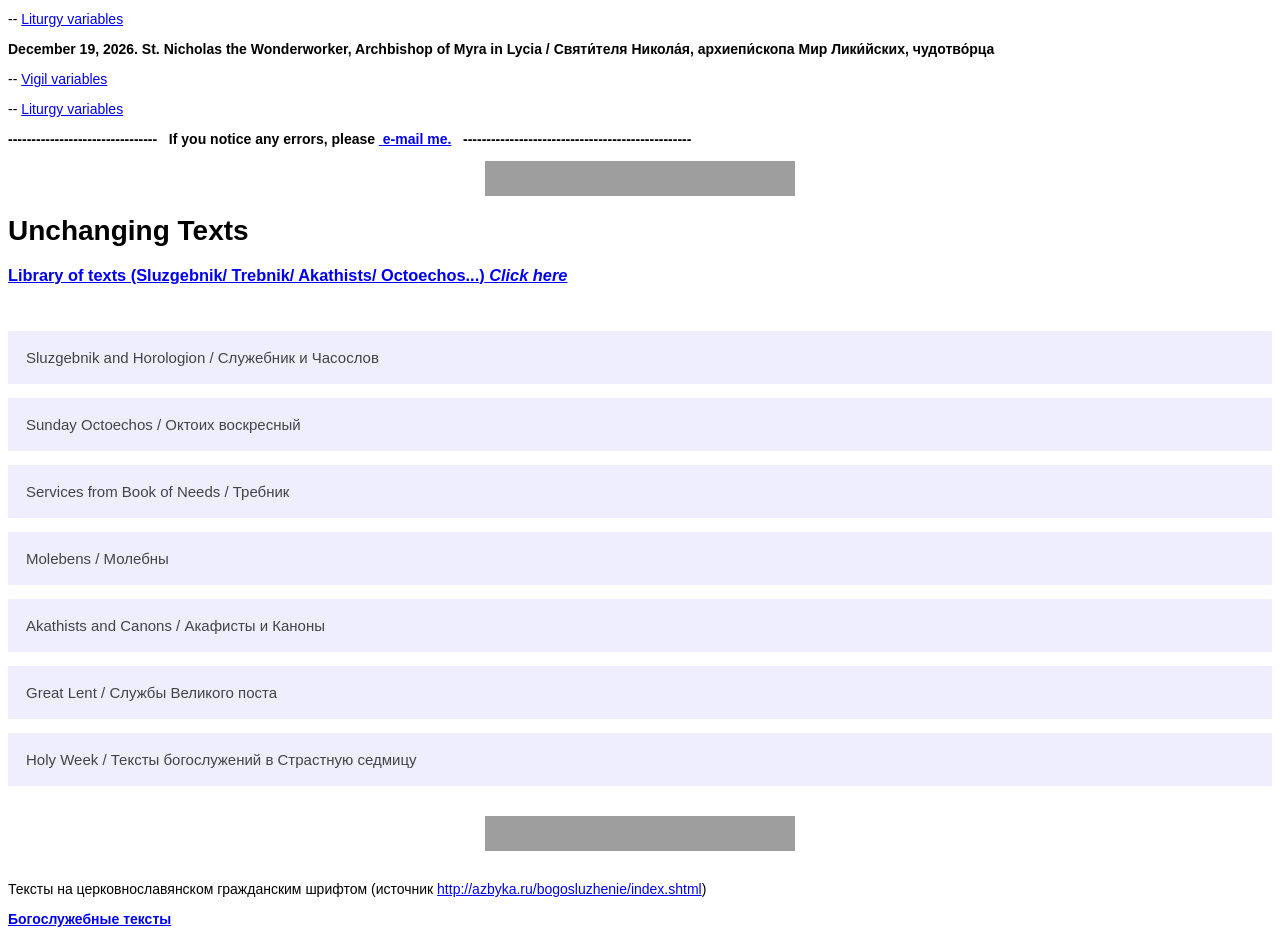
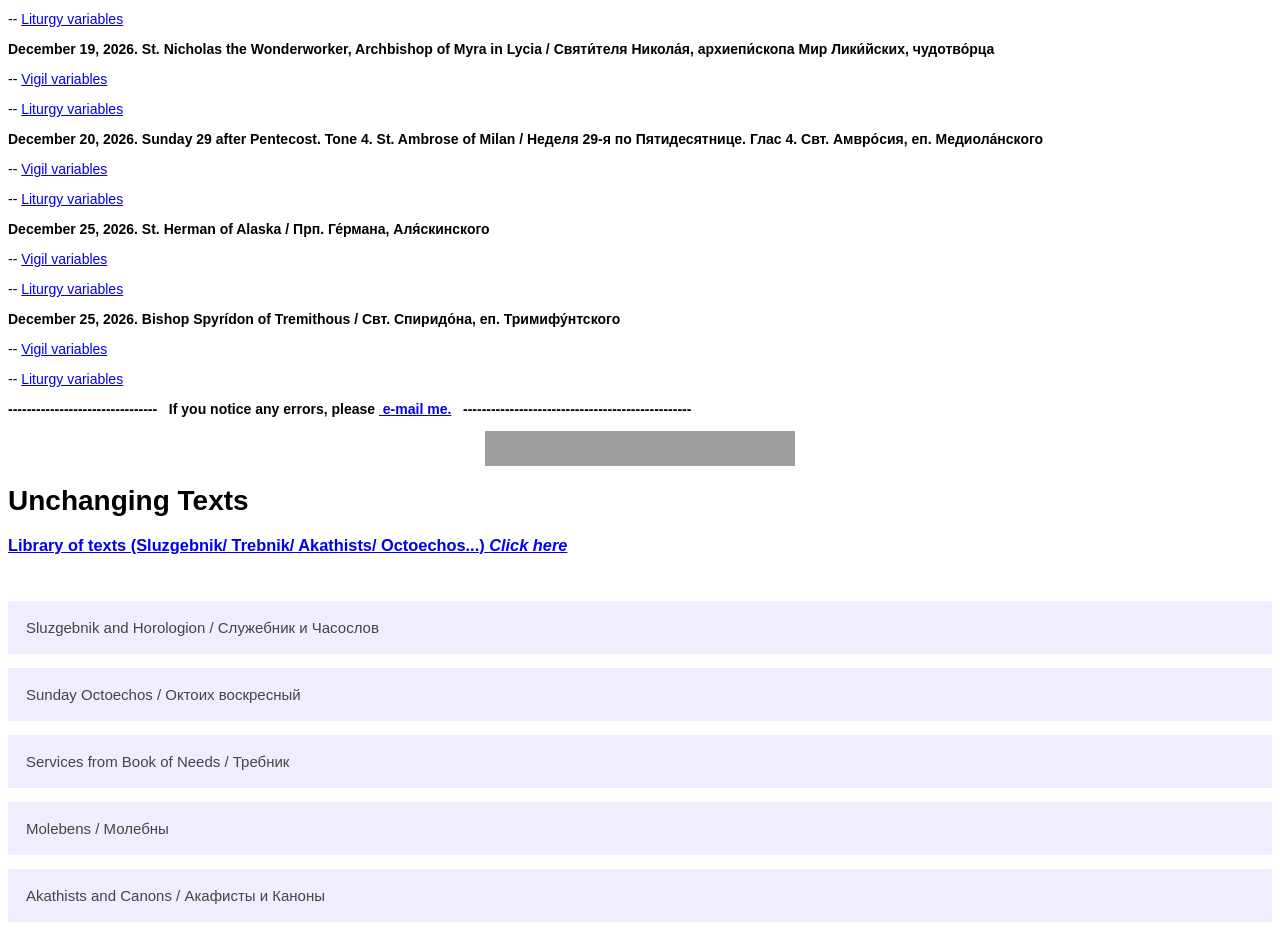
Before and after one commit to textsorthodoxaustin/textsorthodoxaustin.github.io, a plain HTML site: page index.html in a window 1280 px wide. Shown: the part 1302-2232 px from the top of the page. Drawn offline with Linux system fonts and the light colour scheme; grey boxes are pictures that could not be loaded.

Commit message:
Update index.html

```diff
--- a/index.html
+++ b/index.html
@@ -171,6 +171,44 @@ Vigil variables </a></p>
 <p>-- <a href="https://drive.google.com/file/d/1w1J02K0bgsgXq5Ou5F3YET5WZZLaWKkl/view?usp=drive_link">
 Liturgy variables </a>
 </p>
+
+<p><strong> December 20, 2026. Sunday 29 after Pentecost. Tone 4. St. Ambrose of Milan
+ / Неделя 29-я по Пятидесятнице. Глас 4. Свт. Амвро́сия, еп. Медиола́нского
+</strong>
+</p>
+<p>-- <a href="https://drive.google.com/file/d/1TprWAwCIefrrJK46xNblZa4aoDoppcTb/view?usp=drive_link">
+Vigil variables </a></p>
+
+<p>-- <a href="https://drive.google.com/file/d/1pUn8RcpBsFh0Zt0M-7ugXeCjTerZf0om/view?usp=drive_link">
+Liturgy variables </a>
+</p>
+
+
+<p><strong> December 25, 2026. St. Herman of Alaska
+ / Прп. Ге́рмана, Аля́скинского
+</strong>
+</p>
+<p>-- <a href="https://drive.google.com/file/d/1s_6NzGG3Kyk32RHF1Xe34zyecdBq0yep/view?usp=drive_link">
+Vigil variables </a></p>
+
+<p>-- <a href="https://drive.google.com/file/d/1jcIZbW_EFv9nbJMcXX7_kaOhuzePTwhx/view?usp=drive_link">
+Liturgy variables </a>
+</p>
+
+
+<p><strong> December 25, 2026. Bishop Spyrídon of Tremithous
+ / Свт. Спиридо́на, еп. Тримифу́нтского
+</strong>
+</p>
+<p>-- <a href="https://drive.google.com/file/d/13CXbke_tRFAk23KBdXoMM8G2jubWy716/view?usp=drive_link">
+Vigil variables </a></p>
+
+<p>-- <a href="https://drive.google.com/file/d/1AbT-kN5jYVZI8b4MmRx0DFeYZwxw71yn/view?usp=drive_link">
+Liturgy variables </a>
+</p>
+
+
+
 <strong style="font-size: inherit;">
 --------------------------------  </strong>
 <b>
```
